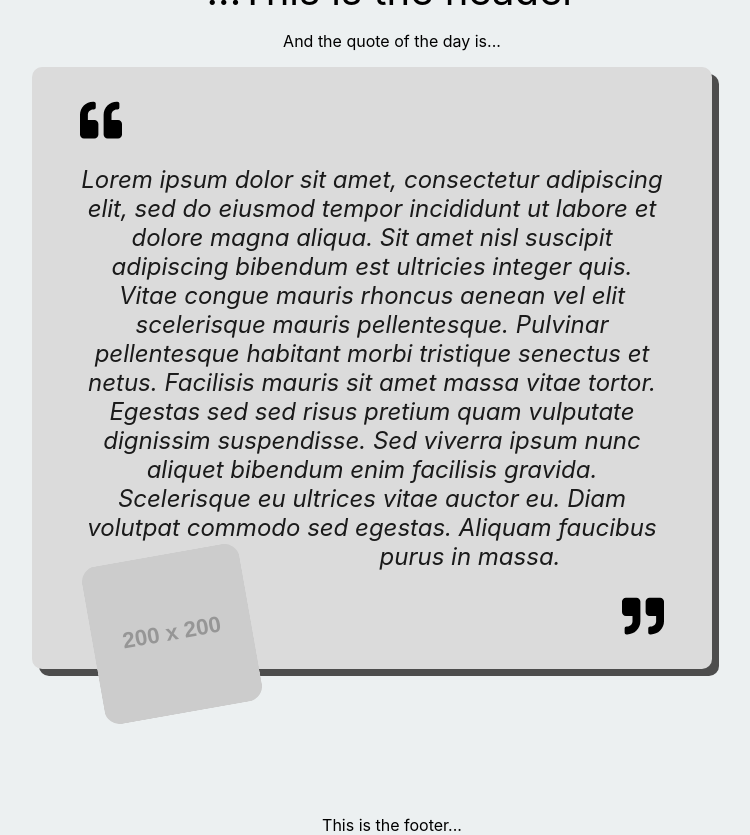
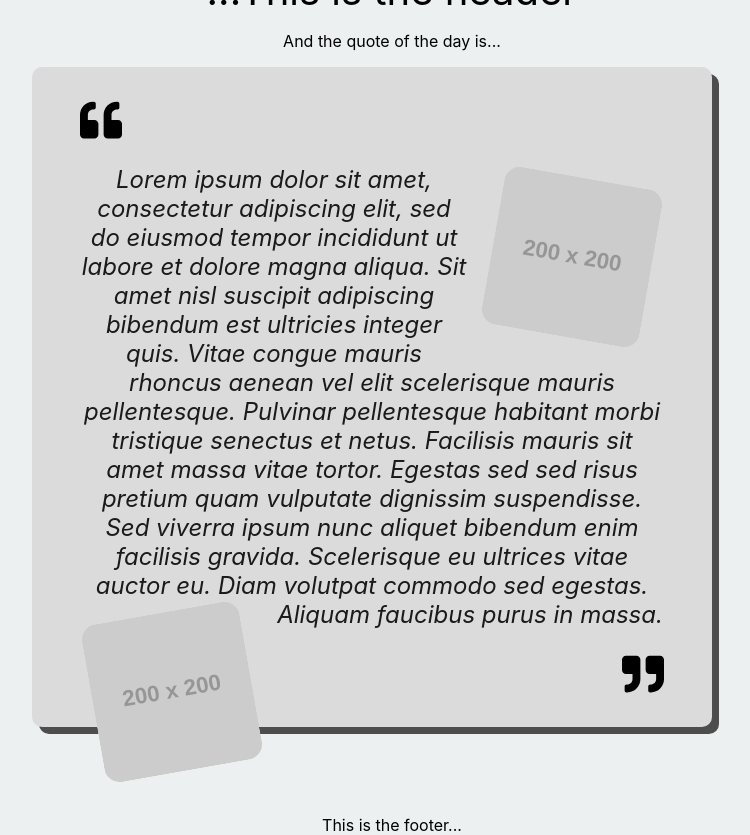
Before and after one commit to HalfMillennium/mnemo-app, a React (Create React App) app: page / in a window 1280 px wide. Shown: the whole page, without its empty margins (248-998 px from the left). Built offline with nearby package versions, Linux system fonts and the light colour scheme.

Commit message:
Add second placeholder image on the top right of the quote card. It looks quite weird at the moment.

```diff
--- a/src/features/styles/thoughts/QuoteCard.css
+++ b/src/features/styles/thoughts/QuoteCard.css
@@ -13,6 +13,7 @@
     font-size: 24px;
     font-style: italic;
     color: #1a1a1a;
+    overflow: visible;
 }
 
 .quote-left-container {
@@ -50,7 +51,14 @@
     padding-right: 0.75rem;
 }
 
-.person-image {
+.floated-right {
+    float: right;
+    width: wrap;
+    margin: 0.75rem;
+    padding-left: 0.75rem;
+}
+
+.person-image-bottom {
     max-width: 10rem;
     border-radius: 1rem;
     bottom: 0;
@@ -58,6 +66,15 @@
     transform: rotate(-10deg);
 }
 
+.person-image-top {
+    max-width: 10rem;
+    border-radius: 1rem;
+    padding-top: -2rem;
+    top: 0;
+    right: 0;
+    transform: rotate(10deg);
+}
+
 @media screen and (min-width: 800px) {
     .column {
         flex: 1;
--- a/src/features/thoughts/QuoteCard.tsx
+++ b/src/features/thoughts/QuoteCard.tsx
@@ -11,9 +11,12 @@ export default function QuoteCard(props: {quote: string}) {
             <div className="quote-container">
                 <div className="row qoute-left-container"><FaQuoteLeft className="pad-top-2" size={QUOTE_ICON_SIZE}/></div>
                 <p className="quote">
+                    <div className="floated-right">
+                        <img className="person-image-top" src="https://via.placeholder.com/200" alt="placeholder"></img>
+                    </div>
                     {quote}
                     <div className="floated-left">
-                        <img className="person-image" src="https://via.placeholder.com/200" alt="placeholder"></img>
+                        <img className="person-image-bottom" src="https://via.placeholder.com/200" alt="placeholder"></img>
                     </div>
                 </p>
                 <div className="row quote-right-container"><FaQuoteRight className="pad-bot-2" size={QUOTE_ICON_SIZE}/></div>
```
